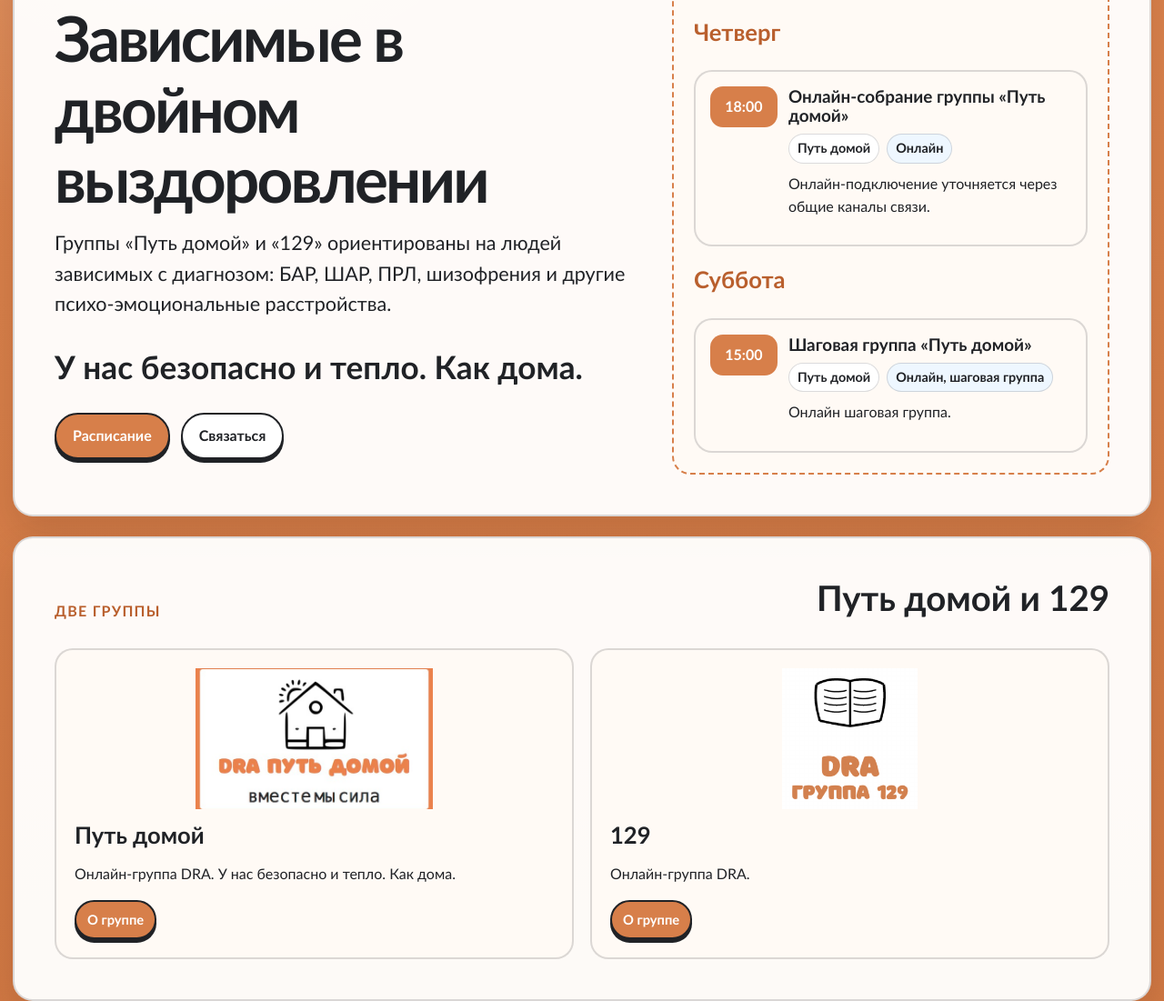
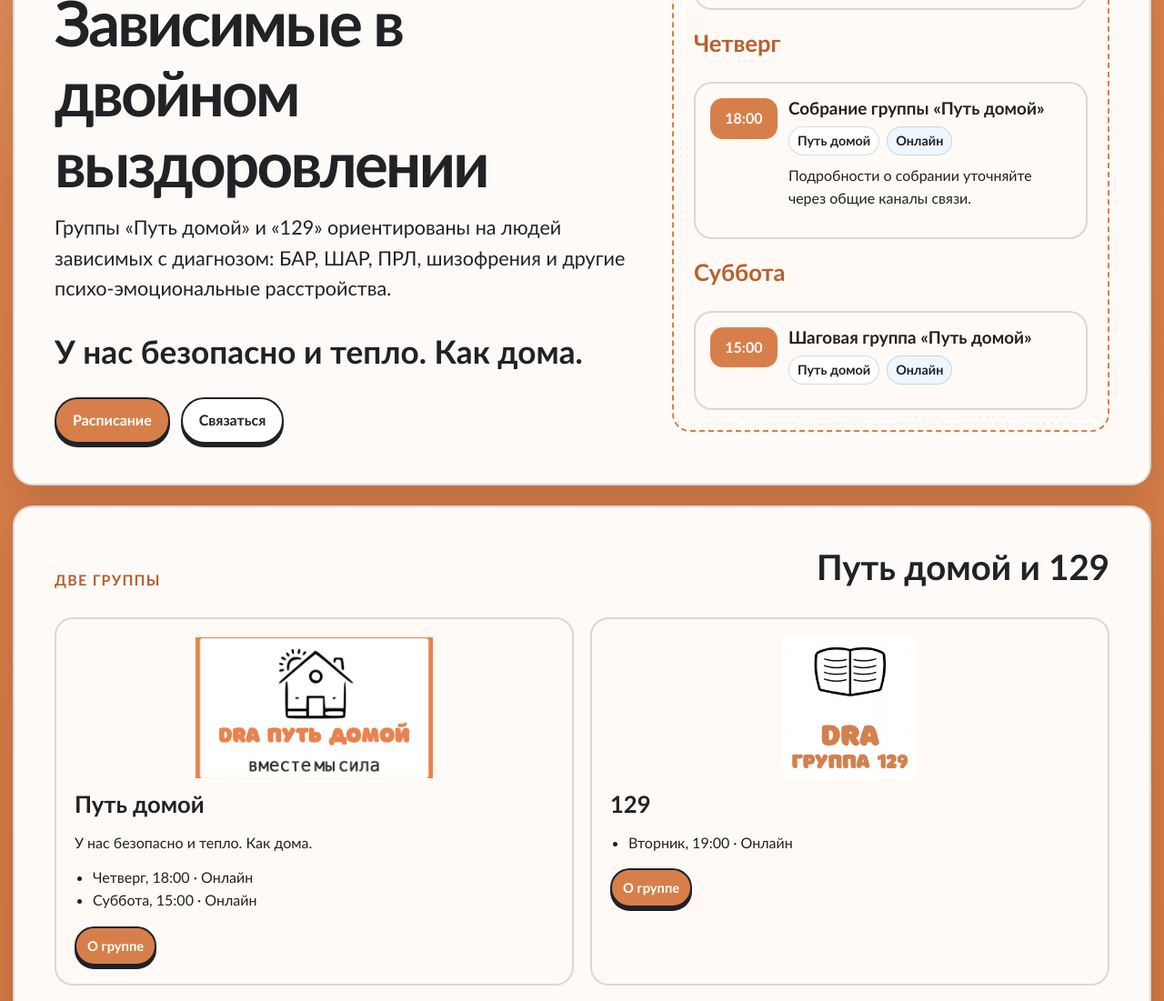
Before and after one commit to Psychophore/draonline-site, a plain HTML site: page index.html in a window 1280 px wide. Shown: the part 575-1676 px from the top of the page at 91% size. Drawn offline with Linux system fonts and the light colour scheme.

Commit message:
Drive group cards and pages from the meeting schedule (#4)
Co-authored-by: Александр Юдин <a.yudin@gyromind.ru>

```diff
--- a/assets/css/style.css
+++ b/assets/css/style.css
@@ -215,6 +215,7 @@ p { margin: 0 0 14px; }
 }
 .group-card img { max-height: 155px; object-fit: contain; display: block; margin: 0 auto 14px; }
 .group-card a, .feature-grid a, .material-actions a { font-weight: 900; }
+.group-meetings { margin: 0 0 14px; padding-left: 20px; }
 .card-actions { display: flex; flex-wrap: wrap; gap: 10px; margin-top: 16px; }
 .feature-grid a {
   display: block;
--- a/assets/js/main.js
+++ b/assets/js/main.js
@@ -3,6 +3,12 @@
 
   const DATA_BASE = 'data/';
   const jsonCache = new Map();
+  let scheduleRequest;
+  const MEETING_FORMATS = new Map([
+    ['online', 'Онлайн'],
+    ['offline', 'Очно'],
+    ['hybrid', 'Гибрид']
+  ]);
 
   const MONTH_NAMES = [
     'Январь', 'Февраль', 'Март', 'Апрель', 'Май', 'Июнь',
@@ -36,10 +42,10 @@
     contactLinks: '[data-contact-links]'
   };
 
-  async function loadJson(file) {
+  async function loadJson(file, options) {
     if (jsonCache.has(file)) return jsonCache.get(file);
 
-    const response = await fetch(DATA_BASE + file);
+    const response = await fetch(DATA_BASE + file, options);
     if (!response.ok) throw new Error(`Не удалось загрузить ${file}`);
 
     const data = await response.json();
@@ -303,7 +309,11 @@
 
   function formatClass(format) {
     const value = text(format, 'online').toLowerCase();
-    return ['online', 'offline', 'hybrid'].includes(value) ? `format-${value}` : '';
+    return MEETING_FORMATS.has(value) ? `format-${value}` : '';
+  }
+
+  function meetingFormat(item) {
+    return MEETING_FORMATS.get(item.format) || text(item.formatLabel || item.format, 'Формат не указан');
   }
 
   function scheduleCard(item) {
@@ -318,7 +328,7 @@
         el('h3', {}, [text(item.title, 'Собрание')]),
         el('div', { class: 'badges' }, [
           el('span', { class: 'badge' }, [text(item.groupName || item.groupId, 'DRA')]),
-          el('span', { class: `badge ${formatClass(item.format)}`.trim() }, [text(item.formatLabel || item.format, 'Формат')])
+          el('span', { class: `badge ${formatClass(item.format)}`.trim() }, [meetingFormat(item)])
         ]),
         address ? el('p', {}, [el('strong', {}, ['Адрес: ']), address]) : null,
         mapLink ? el('p', {}, [el('a', mapLink, ['Открыть в Яндекс Картах'])]) : null,
@@ -333,6 +343,16 @@
       if (weekdayDiff) return weekdayDiff;
       return text(a.time).localeCompare(text(b.time), 'ru');
     });
+  }
+
+  function loadSchedule() {
+    if (!scheduleRequest) {
+      scheduleRequest = loadJson('schedule.json', { cache: 'no-cache' }).then(sortSchedule).catch(error => {
+        scheduleRequest = undefined;
+        throw error;
+      });
+    }
+    return scheduleRequest;
   }
 
   function groupScheduleByDay(items) {
@@ -365,7 +385,7 @@
     if (!holders.length && !home) return;
 
     try {
-      const schedule = sortSchedule(await loadJson('schedule.json'));
+      const schedule = await loadSchedule();
 
       holders.forEach(holder => {
         const filter = holder.dataset.schedule;
@@ -391,8 +411,11 @@
     return attrs ? el('a', attrs, [label]) : null;
   }
 
-  function groupCard(group, mode = '') {
+  function groupCard(group, meetings, mode) {
     const image = group.logo ? mediaAttrs(group.logo, { alt: `Логотип группы ${text(group.name, 'DRA')}` }) : null;
+    const meetingTimes = meetings.map(item => el('li', {}, [
+      `${text(item.day, 'Без дня')}, ${text(item.time, '—')} · ${meetingFormat(item)}`
+    ]));
     const actions = mode === 'full'
       ? [
         groupAction(group.slug, 'О группе', true),
@@ -405,7 +428,7 @@
       image ? el('img', image) : null,
       el('h3', {}, [text(group.name, 'Группа')]),
       group.shortDescription ? el('p', {}, [group.shortDescription]) : null,
-      group.format && mode === 'full' ? el('p', {}, [el('strong', {}, ['Формат: ']), group.format]) : null,
+      meetingTimes.length ? el('ul', { class: 'group-meetings', 'aria-label': 'Расписание' }, meetingTimes) : null,
       actions.length ? el('div', { class: 'card-actions' }, actions) : null
     ]);
   }
@@ -438,12 +461,20 @@
     if (!overview && !page && !newsHolders.length) return;
 
     try {
-      const groups = list(await loadJson('groups.json'));
+      const [groupData, schedule] = await Promise.all([
+        loadJson('groups.json'),
+        overview ? loadSchedule().catch(() => null) : null
+      ]);
+      const groups = list(groupData);
 
       if (overview) {
         clear(overview);
         const mode = overview.dataset.groupsOverview || '';
-        groups.forEach(group => overview.append(groupCard(group, mode)));
+        groups.forEach(group => {
+          const meetings = list(schedule).filter(item => item.groupId === group.id);
+          overview.append(groupCard(group, meetings, mode));
+        });
+        if (!schedule) overview.append(el('div', { class: 'empty-state', role: 'alert' }, ['Не удалось загрузить расписание.']));
       }
 
       if (page) {
@@ -460,8 +491,7 @@
           el('div', {}, [
             el('p', { class: 'eyebrow' }, ['Группа DRA']),
             el('h1', {}, [text(group.name, 'Группа')]),
-            group.lead ? el('p', { class: 'lead' }, [group.lead]) : null,
-            group.format ? el('p', {}, [el('strong', {}, ['Формат: ']), group.format]) : null
+            group.lead ? el('p', { class: 'lead' }, [group.lead]) : null
           ])
         ]));
 
--- a/data/groups.json
+++ b/data/groups.json
@@ -4,12 +4,9 @@
     "name": "Путь домой",
     "slug": "put-domoy.html",
     "logo": "assets/img/brand/logo-put-domoy.png",
-    "shortDescription": "Онлайн-группа DRA. У нас безопасно и тепло. Как дома.",
+    "shortDescription": "У нас безопасно и тепло. Как дома.",
     "lead": "Группа «Путь домой» ориентирована на людей зависимых с диагнозами БАР, ШАР, ПРЛ, шизофрения и другими психо-эмоциональными расстройствами.",
-    "format": "Онлайн",
     "notes": [
-      "Собрания проходят онлайн по четвергам и субботам.",
-      "Шаговая группа проходит по субботам в 15:00.",
       "Подключение и актуальные объявления лучше уточнять через общие каналы связи."
     ],
     "news": []
@@ -19,12 +16,8 @@
     "name": "129",
     "slug": "group-129.html",
     "logo": "assets/img/brand/logo-129-book.png",
-    "shortDescription": "Онлайн-группа DRA.",
     "lead": "Группа «129» ориентирована на людей зависимых с диагнозами БАР, ШАР, ПРЛ, шизофрения и другими психо-эмоциональными расстройствами.",
-    "format": "Онлайн",
-    "notes": [
-      "Онлайн-подключение уточняется через общие каналы связи."
-    ],
+    "notes": [],
     "news": []
   }
 ]
--- a/data/schedule.json
+++ b/data/schedule.json
@@ -8,10 +8,9 @@
     "groupName": "129",
     "title": "Собрание группы «129»",
     "format": "online",
-    "formatLabel": " Онлайн",
     "city": "Москва",
     "onlineLinkKey": "telegram",
-    "note": "Онлайн-подключение уточняется через общие каналы связи"
+    "note": "Подробности о собрании уточняйте через общие каналы связи."
   },
   {
     "id": "put-domoy-thu-1800-online",
@@ -20,11 +19,10 @@
     "time": "18:00",
     "groupId": "put-domoy",
     "groupName": "Путь домой",
-    "title": "Онлайн-собрание группы «Путь домой»",
+    "title": "Собрание группы «Путь домой»",
     "format": "online",
-    "formatLabel": "Онлайн",
     "onlineLinkKey": "telegram",
-    "note": "Онлайн-подключение уточняется через общие каналы связи."
+    "note": "Подробности о собрании уточняйте через общие каналы связи."
   },
   {
     "id": "put-domoy-sat-1500-step-online",
@@ -35,8 +33,6 @@
     "groupName": "Путь домой",
     "title": "Шаговая группа «Путь домой»",
     "format": "online",
-    "formatLabel": "Онлайн, шаговая группа",
-    "onlineLinkKey": "telegram",
-    "note": "Онлайн шаговая группа."
+    "onlineLinkKey": "telegram"
   }
 ]
--- a/index.html
+++ b/index.html
@@ -50,13 +50,12 @@
     <article class="group-card">
       <img src="assets/img/brand/logo-put-domoy.png" alt="Лого группы Путь домой">
       <h3>Путь домой</h3>
-      <p>Онлайн-группа DRA.</p>
+      <p>У нас безопасно и тепло. Как дома.</p>
       <a href="put-domoy.html">О группе</a>
     </article>
     <article class="group-card">
       <img src="assets/img/brand/logo-129-book.png" alt="Лого группы 129">
       <h3>129</h3>
-      <p>Группа сообщества DRA.</p>
       <a href="group-129.html">О группе</a>
     </article>
   </div>
```
Also changed, not shown: group-129.html (+2 -2 lines), groups.html (+1 -2 lines), put-domoy.html (+2 -2 lines), 1 other file.
